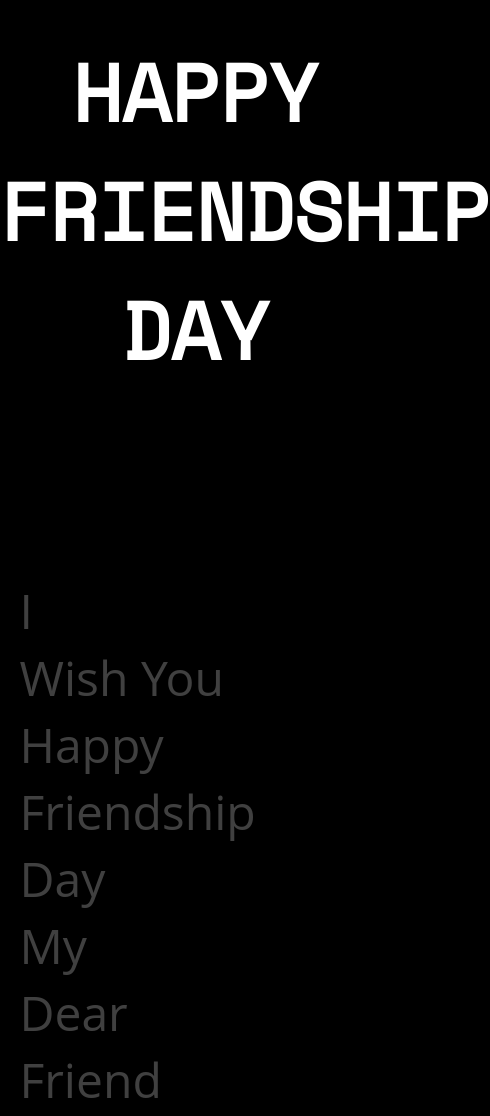
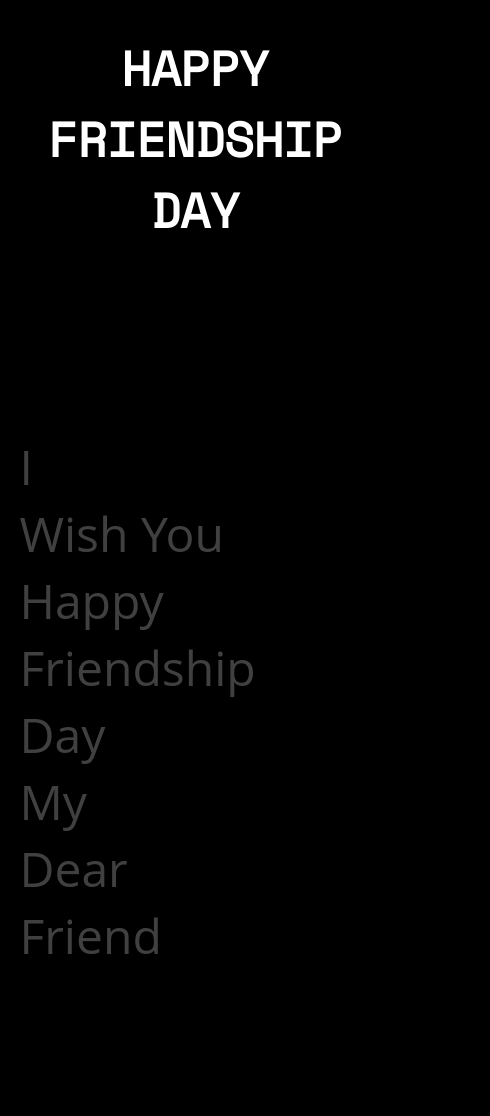
Before and after one commit to nitinsoni967/happy_friendship_day, a plain HTML site: page index.html in a window 390 px wide. Shown: the whole page, 490 px wide, since content can reach past the window. After the commit the page ends 991 px from the top, so only its background shows below. Drawn offline with nearby package versions, Linux system fonts and the light colour scheme.

Commit message:
adjusted h1 size with respect to mobile devices

```diff
--- a/style.css
+++ b/style.css
@@ -10,7 +10,7 @@ body{
 }
 
 h1 {
-    font-size: 5em;
+    font-size: clamp(3rem,4vw,5rem);;
     text-transform: uppercase;
     color: white;
     font-family: 'Space Mono', monospace;
```
